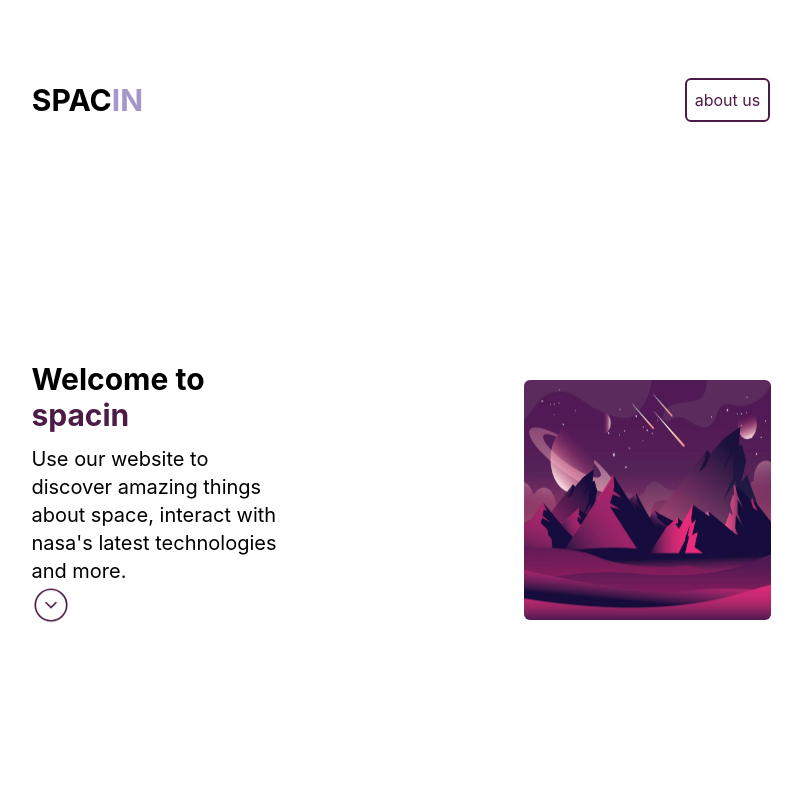
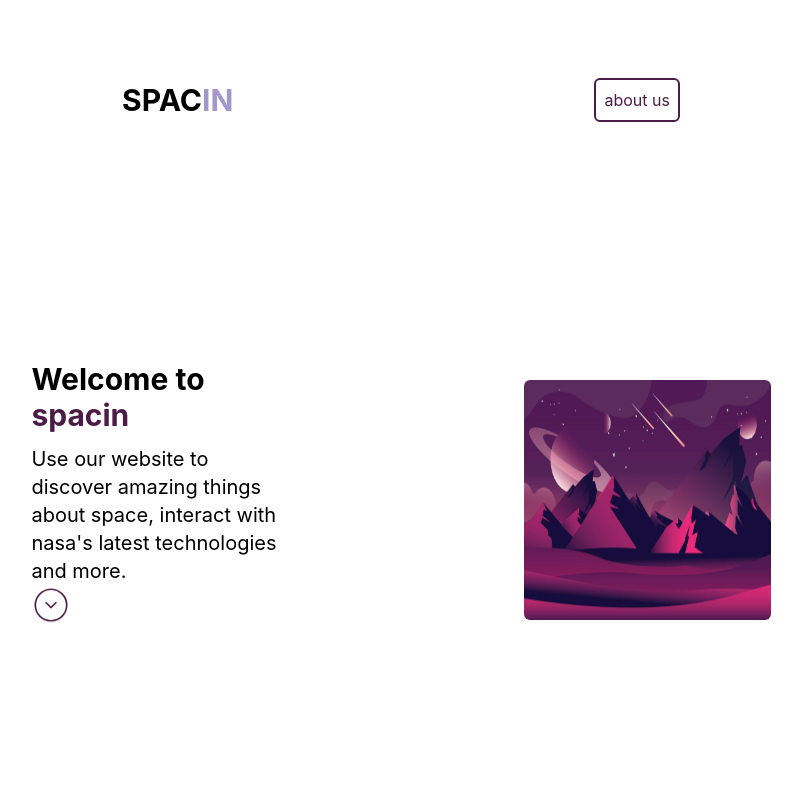
Before and after one commit to yahyaabh/spacin2.0, a React (Vite) app: page / in a window 1280 px wide. Shown: the top 798 px of the page, without its empty margins (239-1041 px from the left). Built offline with nearby package versions, Linux system fonts and the light colour scheme.

Commit message:
added back-btn header

```diff
--- a/src/components/Header.tsx
+++ b/src/components/Header.tsx
@@ -1,9 +1,16 @@
-
+import { useLocation } from 'react-router-dom';
+import { IoReturnUpBack } from "react-icons/io5";
+import { Link } from 'react-router-dom';
 const Header:React.FC = () => {
+  const location = useLocation();
+  console.log(location.pathname)
   return (
-    <div className="w-full flex items-center justify-around  h-1/4">
+    <div className="w-full flex items-center justify-evenly  h-1/4">
+        { location.pathname != '/' &&
+           ( <Link className=' border-2 p-2 rounded-md border-purple hover:bg-purple hover:text-white duration-100  ' to="../"><IoReturnUpBack /></Link>)
+        }
         <h1 className="font-bold text-3xl  ">SPAC<span className="text-purple-light">IN</span></h1>
-        <a className="text-purple bg-white rounded-md   border-2 border-purple hover:bg-purple hover:text-white duration-100  " href="https://yahyaabh.github.io/portfolio/"><button className="p-2 ">about us</button></a>
+        {location.pathname == '/' && ( <a className="text-purple bg-white rounded-md   border-2 border-purple hover:bg-purple hover:text-white duration-100  " href="https://yahyaabh.github.io/portfolio/"><button className="p-2 ">about us</button></a>)}
     </div>
   )
 }
--- a/src/pages/Pod.tsx
+++ b/src/pages/Pod.tsx
@@ -27,7 +27,7 @@ const Pod:React.FC = () => {
   return (
     <div className="h-screen">
         <Header></Header>
-        <div className="bg-black  flex flex-col items-center justify-center">
+        <div className="bg-black  flex flex-col items-center justify-center md:mx-4 md:rounded-md lg:mx-6 ">
             <h1 className="text-xl text-purple-light font-bold my-3 lg:text-3xl ">The image of today :</h1>
             <h1 className="text-md text-white font-semibold my-4 lg:text-3xl ">{title}</h1>
             <img className="w-1/2 h-1/2 rounded-md" src={image}></img>
```
